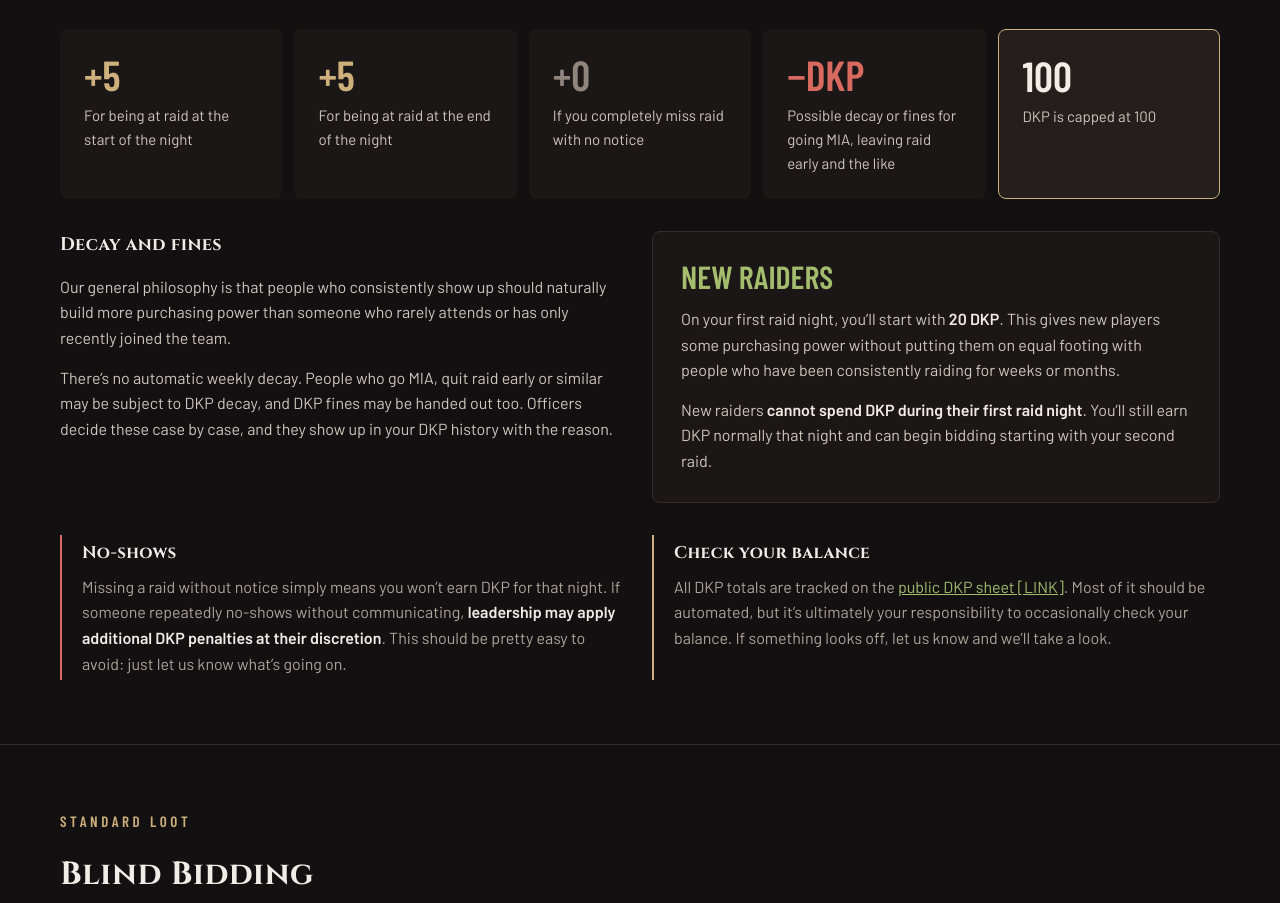
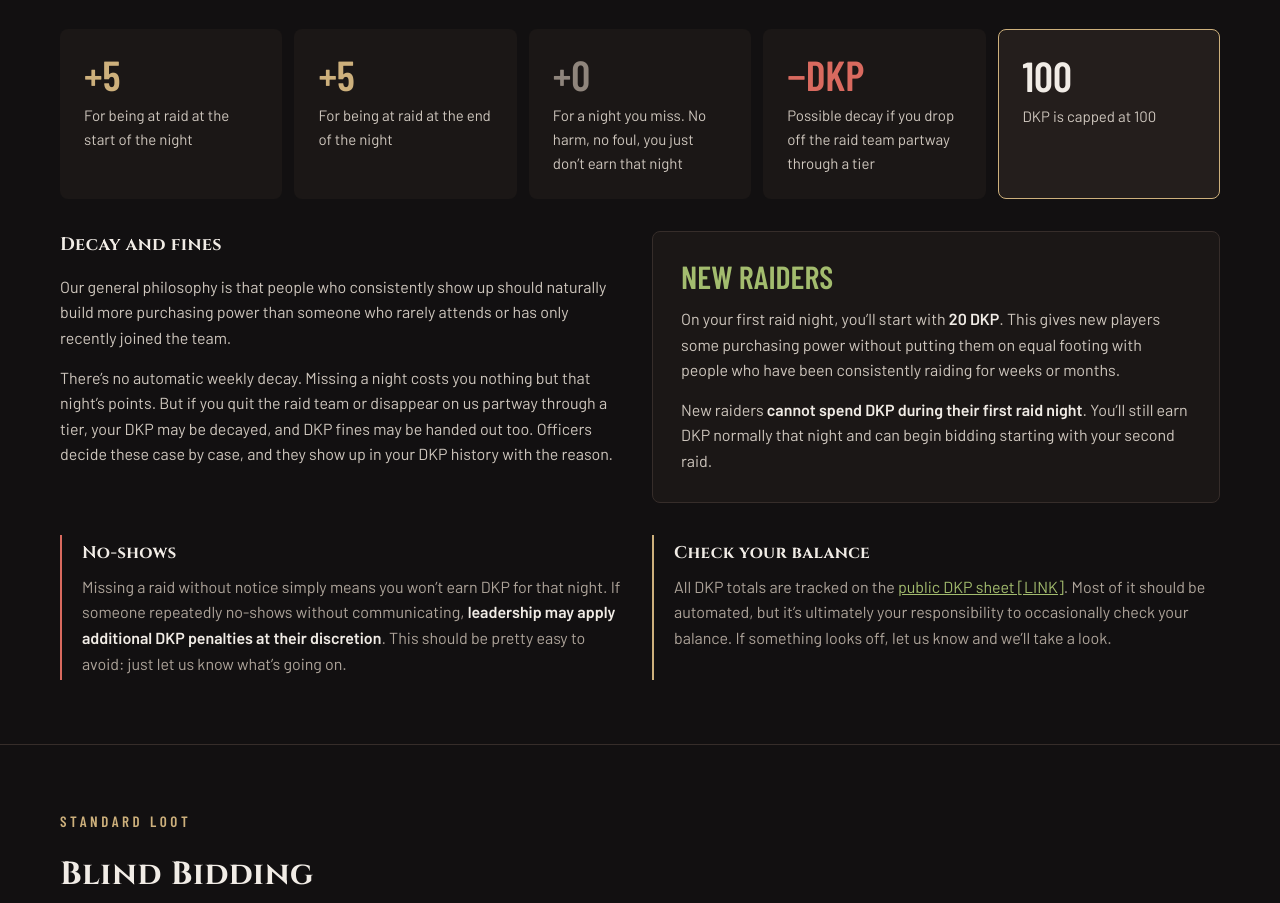
Before and after one commit to burntghosttoast/mystic-dragons-site, a website: page site/loot.html in a window 1280 px wide. Shown: the part 1069-1972 px from the top of the page. Drawn offline with nearby package versions, Linux system fonts and the light colour scheme.

Commit message:
Loot page: missing a night is +0, decay is for leaving the team mid-tier
Co-Authored-By: Claude Opus 5.5 <noreply@anthropic.com>
Claude-Session: https://claude.ai/code/session_016NPW4edLHESaw8uJfBx3gy

```diff
--- a/site/loot.html
+++ b/site/loot.html
@@ -144,11 +144,11 @@ p{margin:0}
 </div>
 <div style="background: #1B1716; border-radius: 8px; padding: 24px; display: flex; flex-direction: column; gap: 8px">
 <span style="font-family: 'Barlow Condensed', sans-serif; font-weight: 600; font-size: clamp(30px, 4.6vw, 42px); line-height: 1; color: #8F857C">+0</span>
-<span style="font-size: 15px; color: #CFC7BE">If you completely miss raid with no notice</span>
+<span style="font-size: 15px; color: #CFC7BE">For a night you miss. No harm, no foul, you just don’t earn that night</span>
 </div>
 <div style="background: #1B1716; border-radius: 8px; padding: 24px; display: flex; flex-direction: column; gap: 8px">
 <span style="font-family: 'Barlow Condensed', sans-serif; font-weight: 600; font-size: clamp(30px, 4.6vw, 42px); line-height: 1; color: #D96A5F">−DKP</span>
-<span style="font-size: 15px; color: #CFC7BE">Possible decay or fines for going MIA, leaving raid early and the like</span>
+<span style="font-size: 15px; color: #CFC7BE">Possible decay if you drop off the raid team partway through a tier</span>
 </div>
 <div style="background: #241E1C; border: 1px solid #CDB07C; border-radius: 8px; padding: 24px; display: flex; flex-direction: column; gap: 8px">
 <span style="font-family: 'Barlow Condensed', sans-serif; font-weight: 600; font-size: clamp(30px, 4.6vw, 42px); line-height: 1; color: #F1ECE6">100</span>
@@ -160,7 +160,7 @@ p{margin:0}
 <div style="display: flex; flex-direction: column; gap: 14px; color: #CFC7BE">
 <h3 style="font-size: 18px; color: #F1ECE6">Decay and fines</h3>
 <p>Our general philosophy is that people who consistently show up should naturally build more purchasing power than someone who rarely attends or has only recently joined the team.</p>
-<p>There’s no automatic weekly decay. People who go MIA, quit raid early or similar may be subject to DKP decay, and DKP fines may be handed out too. Officers decide these case by case, and they show up in your DKP history with the reason.</p>
+<p>There’s no automatic weekly decay. Missing a night costs you nothing but that night’s points. But if you quit the raid team or disappear on us partway through a tier, your DKP may be decayed, and DKP fines may be handed out too. Officers decide these case by case, and they show up in your DKP history with the reason.</p>
 </div>
 <div style="background: #1B1716; border: 1px solid #362D2A; border-radius: 8px; padding: 28px; display: flex; flex-direction: column; gap: 14px">
 <div style="display: flex; align-items: center; gap: 14px">
```
Also changed, not shown: site/officers.html (+1 -1 lines).
